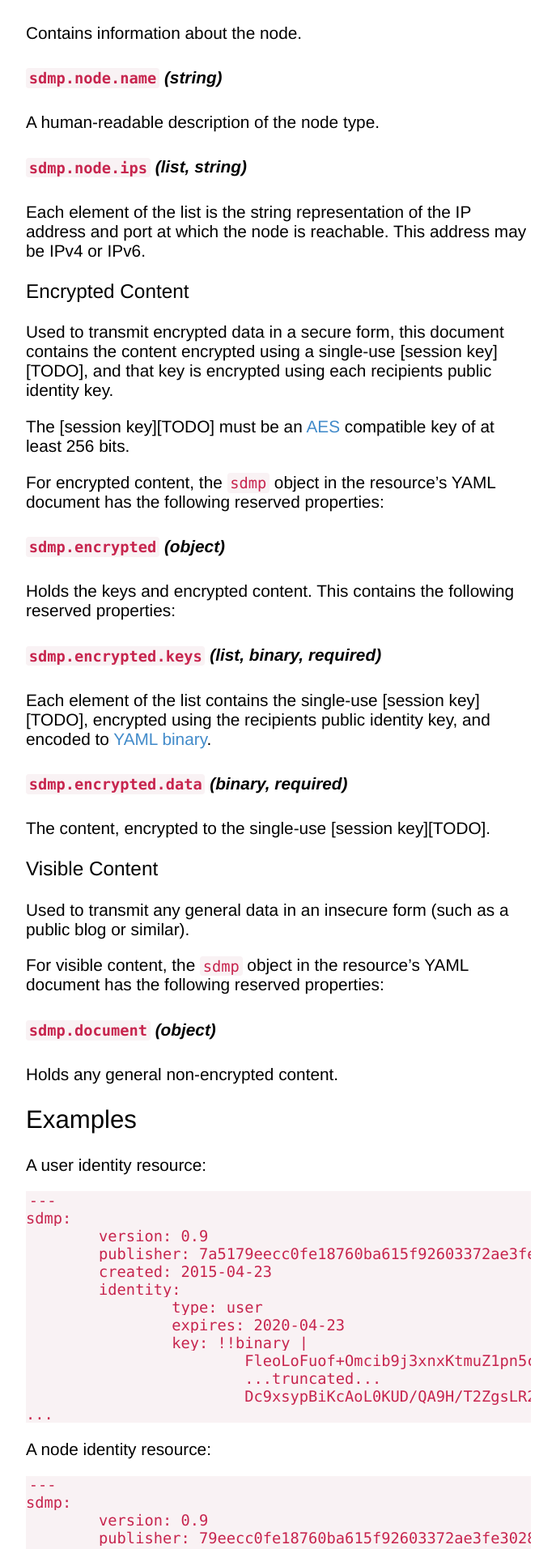
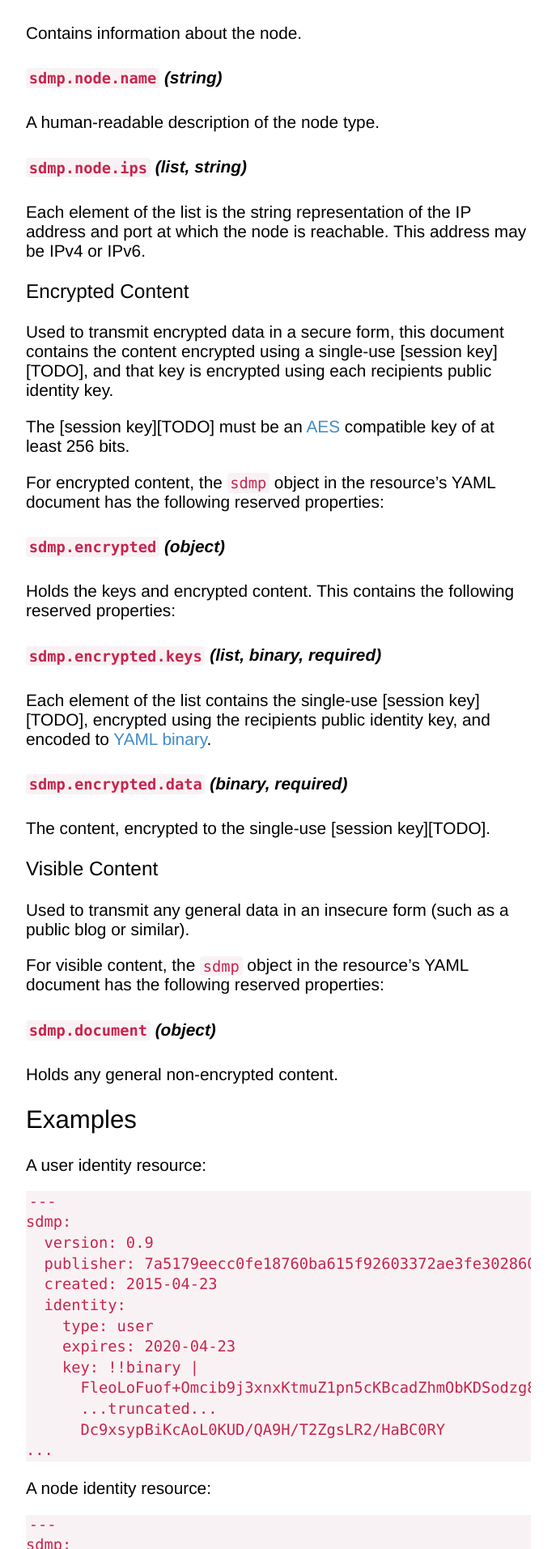
Before and after one commit to sdmp/sdmp.github.io, a Jekyll site: the page built from docs/resources/index.md, in a window 1280 px wide. Shown: the part 4487-6400 px from the top of the page at 81% size, without its empty margins (296-983 px from the left). Built offline with Jekyll 4.4.1, drawn with Linux system fonts in a browser that asks for light colours.

Commit message:
Tweak CSS to make code indentation and spacing better.

```diff
--- a/_includes/style.scss
+++ b/_includes/style.scss
@@ -72,6 +72,10 @@ article code {
 article pre {
 	background-color: #f9f2f4;
 	overflow-x: scroll;
+	-moz-tab-size: 2;
+	-o-tab-size: 2;
+	tab-size: 2;
+	line-height: 1.4em;
 }
 blockquote {
 	padding: 0.1em 1.5em;
```
